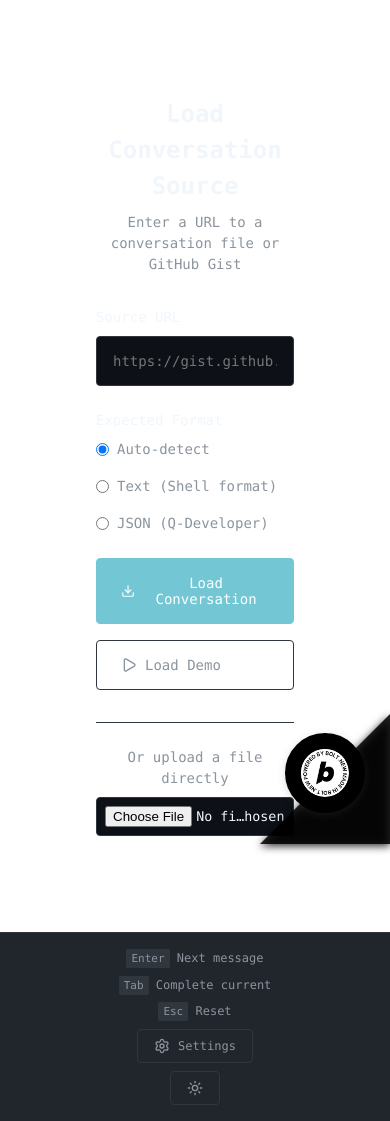
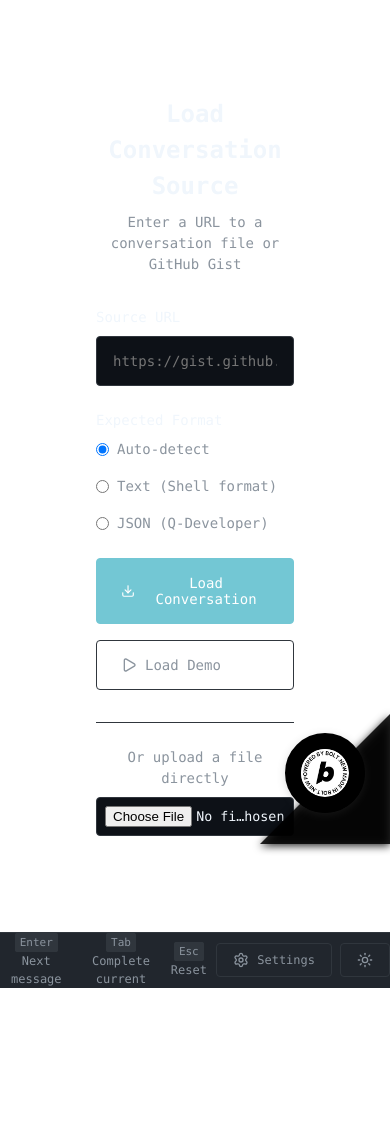
Before and after one commit to mrsimpson/rpl, a Vue app: page / in a window 390 px wide. After the commit the page ends 988 px from the top, so only its background shows below. Built offline with nearby package versions, Linux system fonts and the light colour scheme.

Commit message:
fix: footer on mobile

```diff
--- a/src/style.css
+++ b/src/style.css
@@ -196,7 +196,7 @@ body {
   margin-bottom: var(--spacing-4);
 }
 
-.setting-group > label {
+.setting-group>label {
   display: block;
   margin-bottom: var(--spacing-1);
   font-weight: 500;
@@ -333,7 +333,7 @@ body {
   text-align: left;
 }
 
-.format-selection > label {
+.format-selection>label {
   display: block;
   margin-bottom: var(--spacing-1);
   font-weight: 500;
@@ -513,6 +513,9 @@ body {
     text-align: center;
   }
 
+    .app-footer {
+      padding: 0px;
+    }
   .header-controls {
     justify-content: center;
   }
@@ -536,7 +539,7 @@ body {
   }
 
   .instructions {
-    flex-direction: column;
+    flex-direction: row;
     gap: var(--spacing-1);
     text-align: center;
   }
```
Also changed, not shown: .amazonq/mcp.json, .vibe/state-machine.yaml (added).
